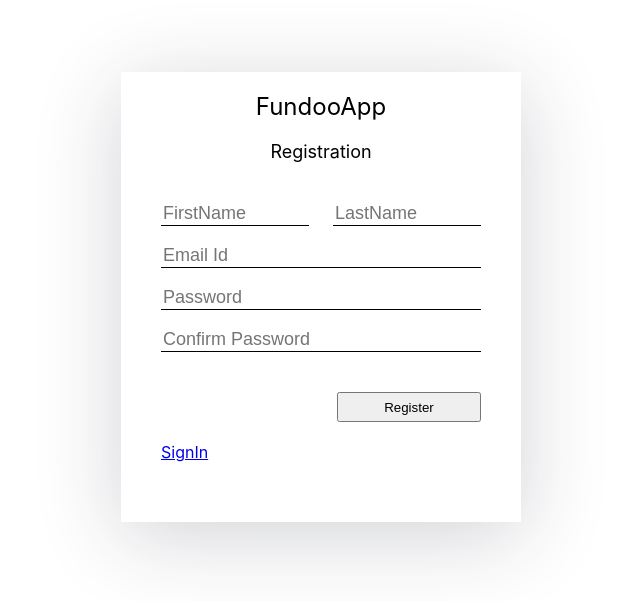
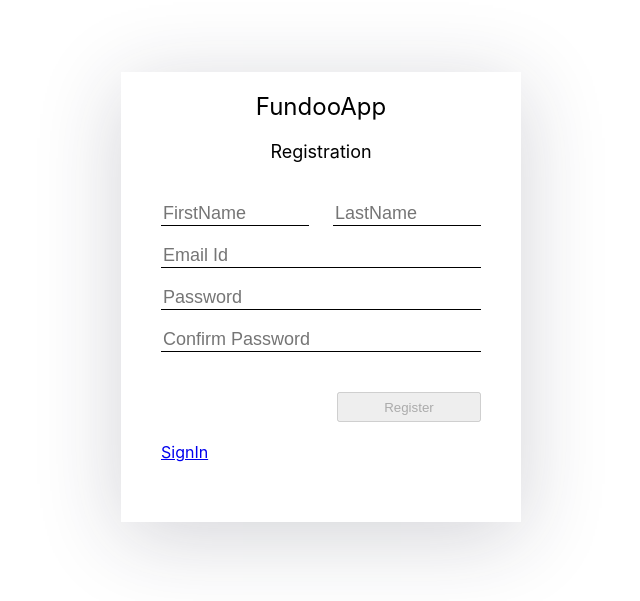
Before and after one commit to saurabhgavali23/FundooApp-ReactJs, a React (Create React App) app: page /registration in a window 1280 px wide. Shown: the part 103-704 px from the top of the page, without its empty margins (319-959 px from the left). Built offline with nearby package versions, Linux system fonts and the light colour scheme.

Commit message:
[Saurabh] Refactor: Register button enabled when data match

```diff
--- a/src/registration/Registration.js
+++ b/src/registration/Registration.js
@@ -14,6 +14,7 @@ const Registration = () => {
   const [confirmPassword, setConfirmPassword] = useState()
   const [confirmPasswordError, setConfirmPasswordError] = useState(false)
   const [confirmPasswordText, setConfirmPasswordText] = useState('')
+  const [isEnabled, setIsEnabled] = useState(false)
 
   const validateEmailAddress = () => {
     const regexp3 = /^[a-zA-Z]+[.+-]?[a-zA-Z0-9]+[@][a-zA-Z]{3,}[.][a-z]{2,4}[.]?[a-zA-Z]*[.,]?$/;
@@ -38,15 +39,19 @@ const Registration = () => {
 
   const confirmPasswordValidation = () =>{
       if(confirmPassword!==password){
+        setIsEnabled(false)
         setConfirmPasswordError(true)
         setConfirmPasswordText("Password dose not match")
       }else{
+          setIsEnabled(true)
           setConfirmPasswordError(false)
           setConfirmPasswordText('')
+
       }
   }
 
   const handleData = () => {
+    if(firstName && lastName && email && password !== null){
       let data={
         firstName: firstName,
         lastName: lastName,
@@ -57,6 +62,9 @@ const Registration = () => {
       userRegistration(data).then(res=>{
       }).catch(err=>{
       })
+    }else{
+      console.log("invalid");
+    }
   };
 
   return (
@@ -64,7 +72,6 @@ const Registration = () => {
       <div className="formDiv">
         <div className="fundooTitle">FundooApp</div>
         <div className="signInTitle">Registration</div>
-        <form onSubmit={handleData}>
           <div className="inputDiv">
          <div className="firstAndLastNameContainer">
          <input
@@ -109,13 +116,13 @@ const Registration = () => {
           </div>
           <div className="buttonDiv">
             <input type="submit" value="Register" className="button"
+            disabled={isEnabled?false:true}
               onClick={handleData}
             />
           </div>
           <div className="anchor">
             <a href="/">SignIn</a>
           </div>
-        </form>
       </div>
     </div>
   );
```
Lines whose indentation alone changed are shown as unchanged.
